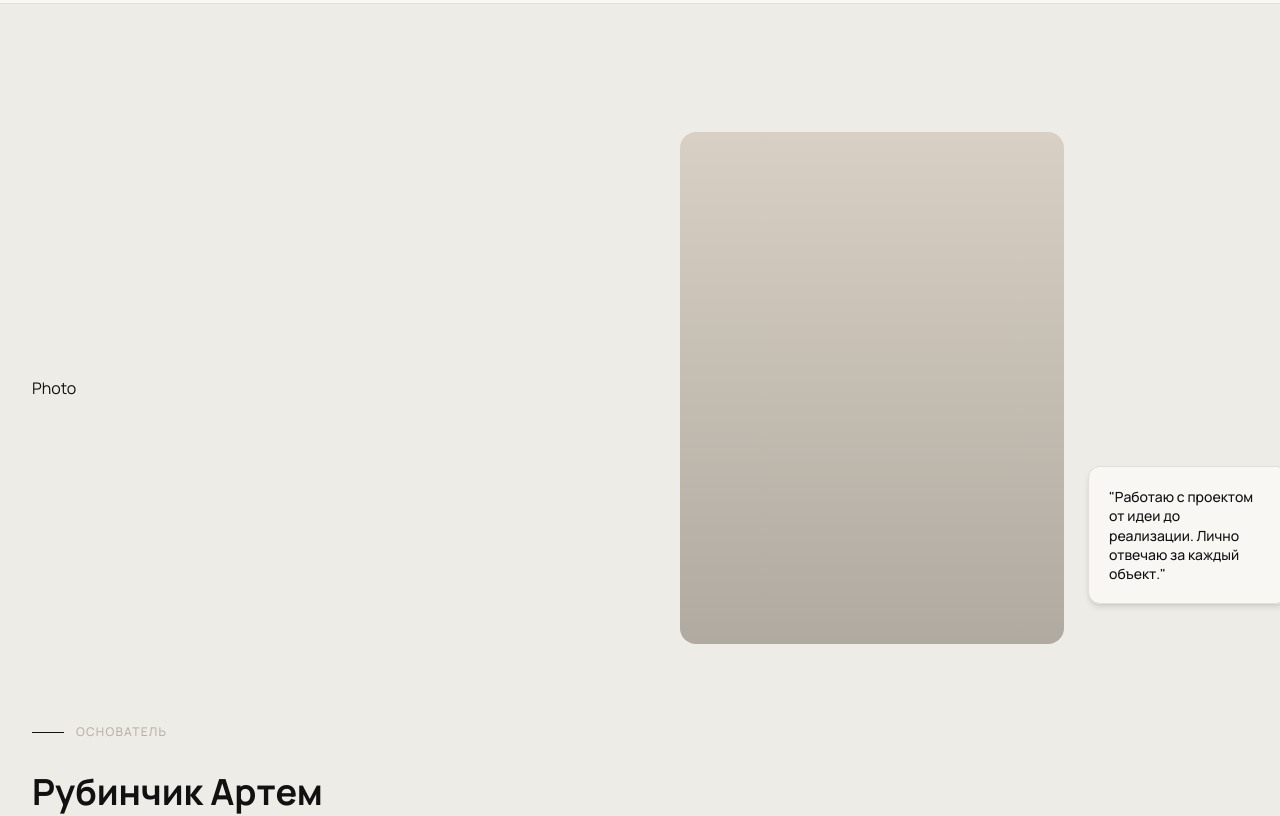
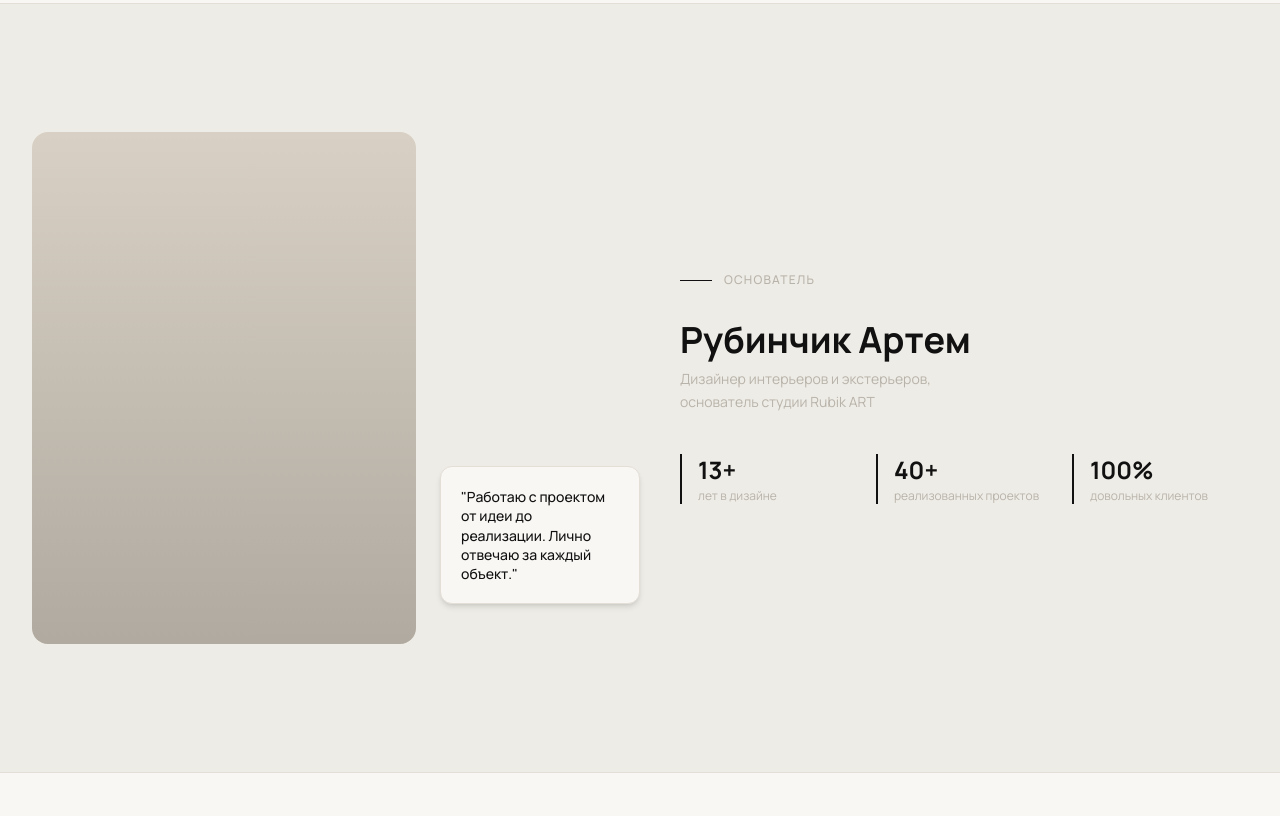
Before and after one commit to artrubinchik/DERZAi, a Next.js app: page / in a window 1280 px wide. Shown: the part 3300-4116 px from the top of the page. Built offline with nearby package versions, Linux system fonts and the light colour scheme; no server answers.

Commit message:
Comment out photo placeholder in Founder component

```diff
--- a/components/Founder.tsx
+++ b/components/Founder.tsx
@@ -7,7 +7,7 @@ export default function Founder() {
     <section className="py-20 md:py-32 bg-warm/30 border-y border-line">
       <div className="max-w-7xl mx-auto px-5 md:px-8">
         <div className="grid md:grid-cols-2 gap-12 md:gap-20 items-center">
-           Photo
+           {/* Photo */}
           <div className="relative">
             <div className="aspect-[3/4] max-w-sm mx-auto md:mx-0 rounded-2xl overflow-hidden bg-warm">
               {/* Placeholder */}
```
